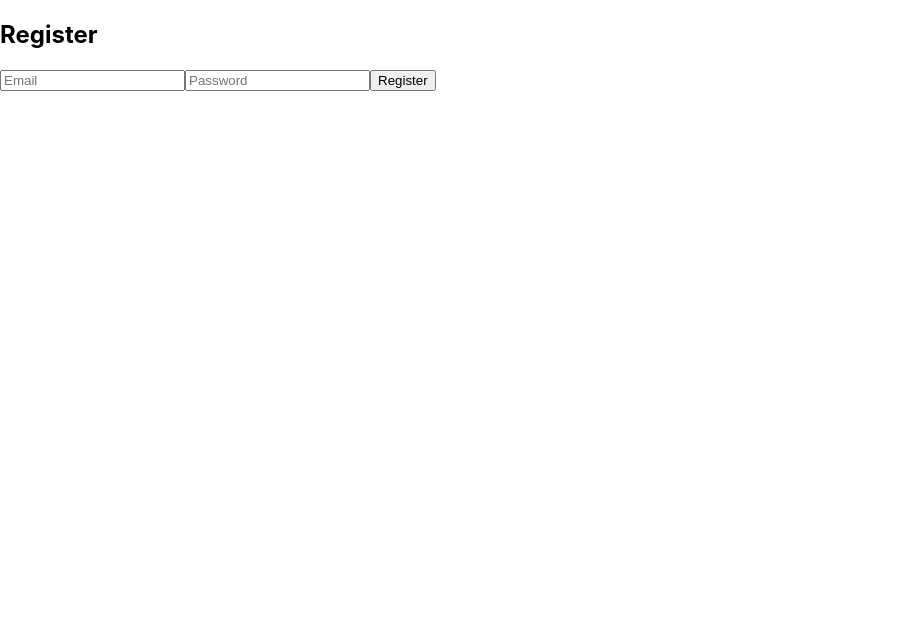
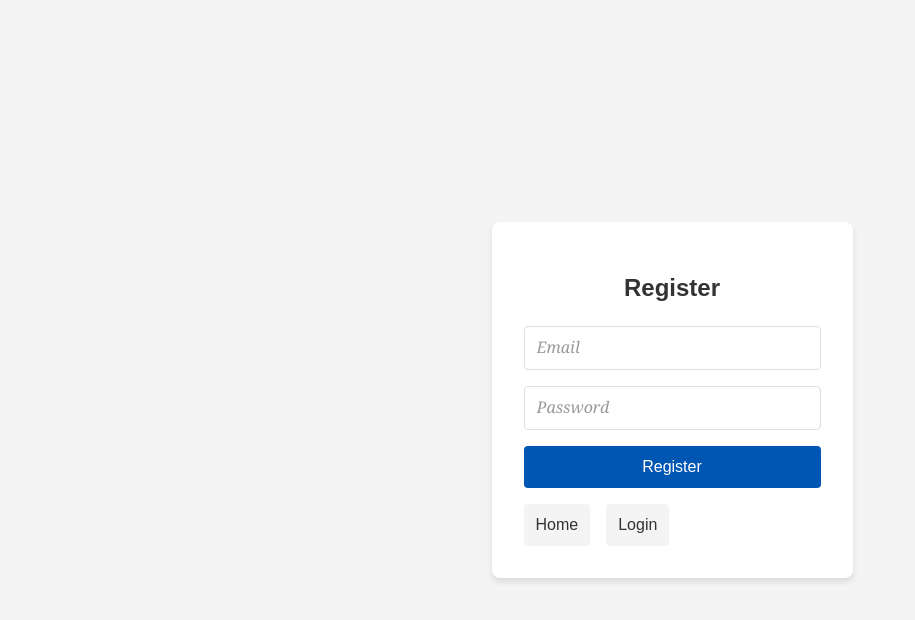
Before and after one commit to ArchieJRoss/Authentication-Project, a React (Create React App) app: page /register in a window 1280 px wide. Shown: the top 620 px of the page, without its empty margins (0-915 px from the left). Built offline with nearby package versions, Linux system fonts and the light colour scheme.

Commit message:
fixed CORS errors

```diff
--- a/src/components/Login.js
+++ b/src/components/Login.js
@@ -25,18 +25,30 @@ const Login = () => {
     }
 
     return (
+        <div className='logincontainer'>
             <form onSubmit={handleSubmit}>
                 <div>
-                <label>Email</label>
-                <input type="email" value={email} onChange={(e) => setEmail(e.target.value)} required />
+                    <input
+                    type="email"
+                    value={email}
+                    onChange={(e) => setEmail(e.target.value)}
+                    placeholder='Email'
+                    required
+                    />
                 </div>
                 <div>
-                <label>Password</label>
-                <input type="password" value={password} onChange={(e) => setPassword(e.target.value)} required />
+                    <input
+                    type="password"
+                    value={password}
+                    onChange={(e) => setPassword(e.target.value)}
+                    placeholder='Password'
+                    required
+                    />
                 </div>
                 <button type="submit">Login</button>
                 <button type="button" onClick={handleRegisterClick}>Register</button>
             </form>
+        </div>
     );
 };
 
--- /dev/null
+++ b/src/components/Register.css
@@ -0,0 +1,93 @@
+/* Register.css */
+body {
+    font-family: 'Arial', sans-serif;
+    background-color: #f4f4f4;
+    display: flex;
+    justify-content: center;
+    align-items: center;
+    height: 100vh;
+    margin: 0;
+}
+
+.register-container {
+    background-color: #ffffff;
+    padding: 2rem;
+    border-radius: 8px;
+    box-shadow: 0 4px 6px rgba(0, 0, 0, 0.1);
+    width: 100%;
+    max-width: 400px;
+}
+
+h2 {
+    text-align: center;
+    color: #333;
+    margin-bottom: 1.5rem;
+}
+
+form {
+    display: flex;
+    flex-direction: column;
+}
+
+input {
+    margin-bottom: 1rem;
+    padding: 0.75rem;
+    border: 1px solid #ddd;
+    border-radius: 4px;
+    font-size: 1rem;
+}
+
+input:focus {
+    outline: none;
+    border-color: #0056b3;
+    box-shadow: 0 0 0 2px rgba(0, 86, 179, 0.2);
+}
+
+input::placeholder {
+    font-family: 'Georgia', serif;
+    font-style: italic;
+    color: #999;
+}
+
+.primary-button {
+    background-color: #0056b3;
+    color: rgb(255, 255, 255);
+    padding: 0.75rem;
+    border: none;
+    border-radius: 4px;
+    font-size: 1rem;
+    cursor: pointer;
+    transition: background-color 0.3s ease;
+    margin-bottom: 1rem;
+}
+
+.primary-button:hover {
+    background-color: #003d82;
+}
+
+.nav-buttons {
+    display: flex;
+}
+
+.nav-button {
+    background-color: #f4f4f4;
+    color: #333;
+    padding: .75rem;
+    border: none;
+    border-radius: 4px;
+    font-size: 1rem;
+    cursor: pointer;
+    transition: background-color 0.3s ease;
+    margin-right: 1rem;
+}
+
+.nav-button:hover {
+    background-color: #e0e0e0;
+}
+
+@media (max-width: 480px) {
+    .register-container {
+        width: 90%;
+        padding: 1.5rem;
+    }
+}
--- a/src/components/Register.js
+++ b/src/components/Register.js
@@ -1,5 +1,6 @@
 import React, { useState } from 'react';
 import axios from 'axios';
+import './Register.css';
 
 const Register = () => {
     const [formData, setFormData] = useState({
@@ -32,7 +33,7 @@ const Register = () => {
     };
 
     return (
-        <div>
+        <div className="register-container">
             <h2>Register</h2>
             <form onSubmit={handleSubmit}>
                 <input
@@ -51,8 +52,12 @@ const Register = () => {
                     placeholder="Password"
                     required
                 />
-                <button type="submit">Register</button>
+                <button type="submit" className="primary-button">Register</button>
             </form>
+            <div className="nav-buttons">
+                <button onClick={() => window.location.href = '/'} className="nav-button">Home</button>
+                <button onClick={() => window.location.href = '/login'} className="nav-button">Login</button>
+            </div>
         </div>
     );
 };
```
Also changed, not shown: server.js (+10 -0 lines). Lines whose indentation alone changed are shown as unchanged.
